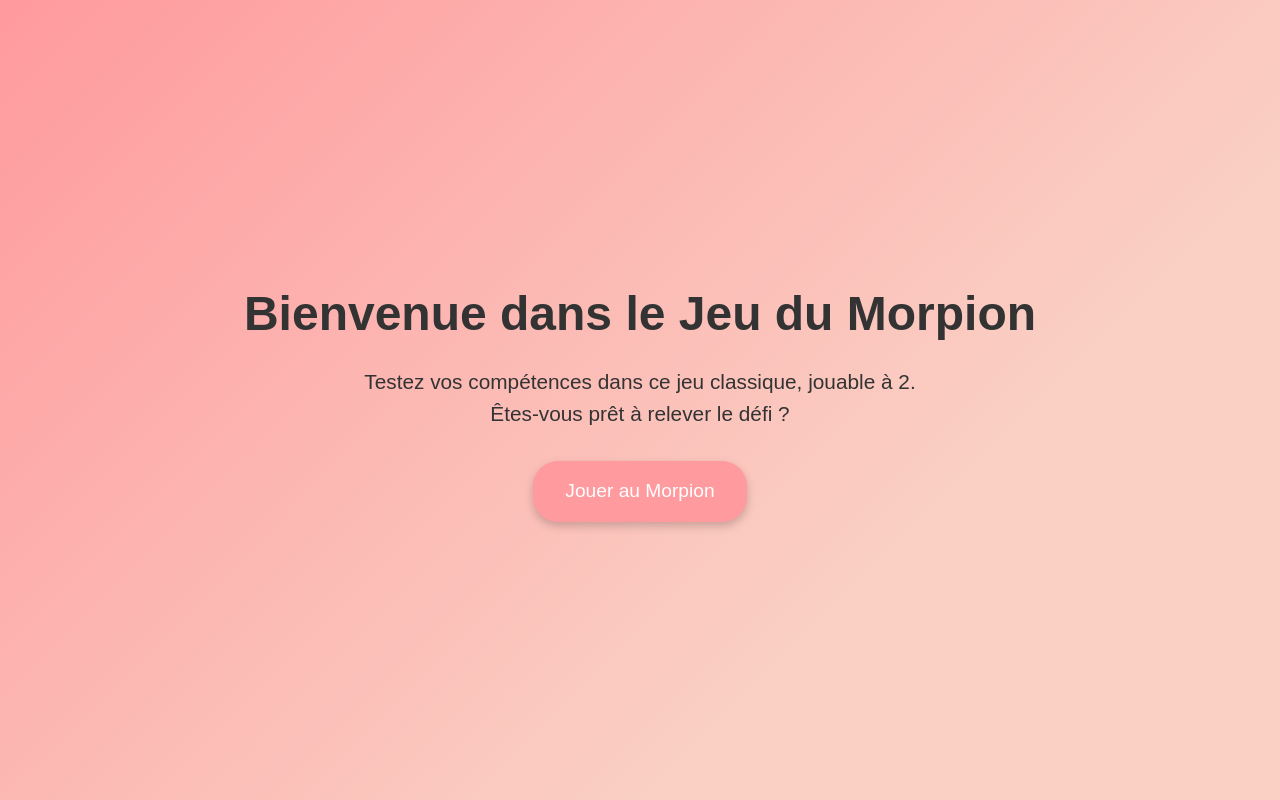
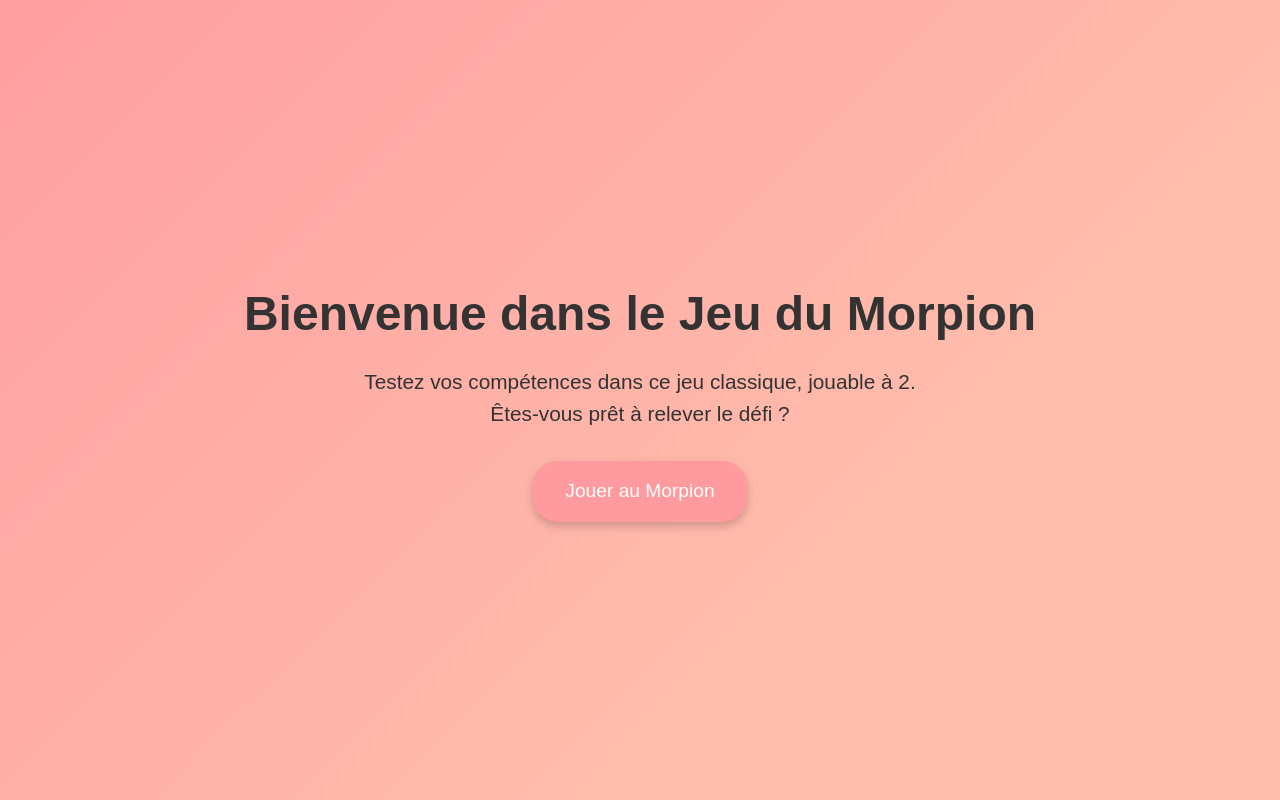
Before and after one commit to Maratrom/Projet_Morpion, an Angular app: page / in a window 1280 px wide. Built offline with nearby package versions, Linux system fonts and the light colour scheme.

Commit message:
update css home page

```diff
--- a/src/app/Views/home/home.component.scss
+++ b/src/app/Views/home/home.component.scss
@@ -3,7 +3,7 @@
     margin: 0;
     padding: 2rem;
     font-family: 'Arial', sans-serif;
-    background: linear-gradient(135deg, #ff9a9e, #fad0c4 70%);
+    background: linear-gradient(135deg, #ff9ea1, #ffbeac 70%);
     height: 100vh;
     display: flex;
     flex-direction: column;
```
